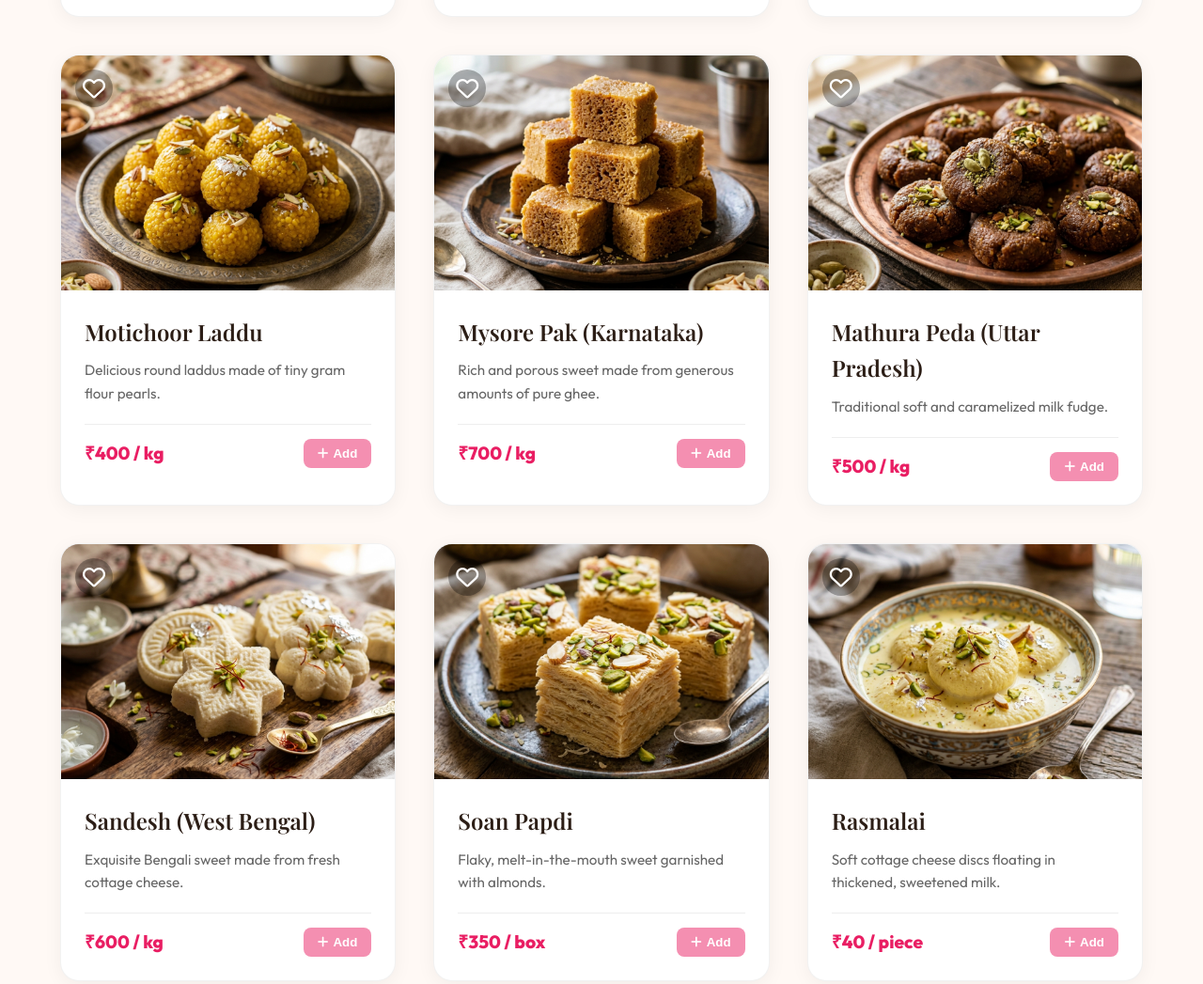
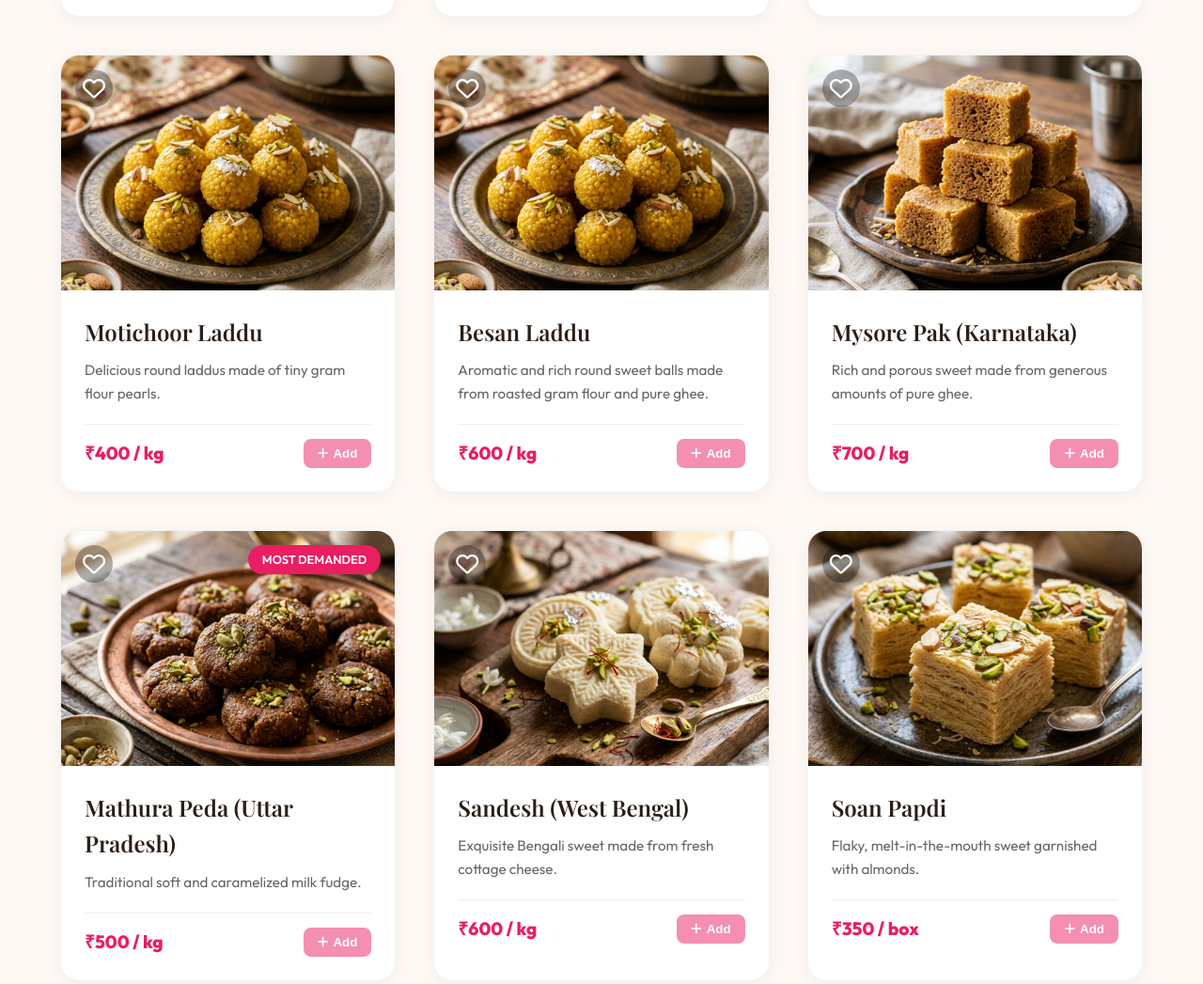
Before and after one commit to alokkumar0606216-maker/sweet-website-, a plain HTML site: page index.html in a window 1280 px wide. Shown: the part 2780-3827 px from the top of the page at 94% size. Drawn offline with nearby package versions, Linux system fonts and the light colour scheme; a web font is replaced by a local one.

Commit message:
new sweet add

```diff
--- a/index.html
+++ b/index.html
@@ -141,6 +141,7 @@
             <div class="sweet-card">
                 <div class="card-img-container"><i class="far fa-heart wishlist-icon"></i>
                     <img src="images/kaju_katli.png" alt="Kaju Katli">
+                    <span class="badge demand">Most Demanded</span>
                 </div>
                 <div class="card-content">
                     <h3>Kaju Katli</h3>
@@ -155,7 +156,7 @@
             <div class="sweet-card">
                 <div class="card-img-container"><i class="far fa-heart wishlist-icon"></i>
                     <img src="images/rasgulla.png" alt="Rasgulla">
-                    <span class="badge fresh">Fresh</span>
+                    <span class="badge demand">Most Demanded</span>
                 </div>
                 <div class="card-content">
                     <h3>Spongy Rasgulla</h3>
@@ -175,7 +176,7 @@
                 </div>
             </div>
             <div class="sweet-card">
-                <div class="card-img-container"><i class="far fa-heart wishlist-icon"></i><img src="images/mishti_doi.png" alt="Mishti Doi"></div>
+                <div class="card-img-container"><i class="far fa-heart wishlist-icon"></i><img src="images/mishti_doi.png" alt="Mishti Doi"><span class="badge demand">Most Demanded</span></div>
                 <div class="card-content">
                     <h3>Mishti Doi (West Bengal)</h3><p>Classic Bengali sweetened curd served in earthen pots.</p>
                     <div class="card-footer"><span class="price">₹150 / pot</span><button class="add-to-cart"><i class="fas fa-plus"></i> Add</button></div>
@@ -196,6 +197,13 @@
                 </div>
             </div>
             <div class="sweet-card">
+                <div class="card-img-container"><i class="far fa-heart wishlist-icon"></i><img src="images/laddu.png" alt="Besan Laddu"></div>
+                <div class="card-content">
+                    <h3>Besan Laddu</h3><p>Aromatic and rich round sweet balls made from roasted gram flour and pure ghee.</p>
+                    <div class="card-footer"><span class="price">₹600 / kg</span><button class="add-to-cart"><i class="fas fa-plus"></i> Add</button></div>
+                </div>
+            </div>
+            <div class="sweet-card">
                 <div class="card-img-container"><i class="far fa-heart wishlist-icon"></i><img src="images/mysore_pak.png" alt="Mysore Pak"></div>
                 <div class="card-content">
                     <h3>Mysore Pak (Karnataka)</h3><p>Rich and porous sweet made from generous amounts of pure ghee.</p>
@@ -203,7 +211,7 @@
                 </div>
             </div>
             <div class="sweet-card">
-                <div class="card-img-container"><i class="far fa-heart wishlist-icon"></i><img src="images/peda.png" alt="Peda"></div>
+                <div class="card-img-container"><i class="far fa-heart wishlist-icon"></i><img src="images/peda.png" alt="Peda"><span class="badge demand">Most Demanded</span></div>
                 <div class="card-content">
                     <h3>Mathura Peda (Uttar Pradesh)</h3><p>Traditional soft and caramelized milk fudge.</p>
                     <div class="card-footer"><span class="price">₹500 / kg</span><button class="add-to-cart"><i class="fas fa-plus"></i> Add</button></div>
@@ -224,7 +232,7 @@
                 </div>
             </div>
             <div class="sweet-card">
-                <div class="card-img-container"><i class="far fa-heart wishlist-icon"></i><img src="images/rasmalai.png" alt="Rasmalai"></div>
+                <div class="card-img-container"><i class="far fa-heart wishlist-icon"></i><img src="images/rasmalai.png" alt="Rasmalai"><span class="badge demand">Most Demanded</span></div>
                 <div class="card-content">
                     <h3>Rasmalai</h3><p>Soft cottage cheese discs floating in thickened, sweetened milk.</p>
                     <div class="card-footer"><span class="price">₹40 / piece</span><button class="add-to-cart"><i class="fas fa-plus"></i> Add</button></div>
@@ -238,7 +246,7 @@
                 </div>
             </div>
             <div class="sweet-card">
-                <div class="card-img-container"><i class="far fa-heart wishlist-icon"></i><img src="images/gujiya.png" alt="Gujiya"></div>
+                <div class="card-img-container"><i class="far fa-heart wishlist-icon"></i><img src="images/gujiya.png" alt="Gujiya"><span class="badge demand">Most Demanded</span></div>
                 <div class="card-content">
                     <h3>Gujiya</h3><p>Crispy deep-fried pastry stuffed with sweet khoya and dry fruits.</p>
                     <div class="card-footer"><span class="price">₹450 / kg</span><button class="add-to-cart"><i class="fas fa-plus"></i> Add</button></div>
@@ -252,7 +260,7 @@
                 </div>
             </div>
             <div class="sweet-card">
-                <div class="card-img-container"><i class="far fa-heart wishlist-icon"></i><img src="images/thekua_real.jpg" alt="Thekua"></div>
+                <div class="card-img-container"><i class="far fa-heart wishlist-icon"></i><img src="images/thekua_real.jpg" alt="Thekua"><span class="badge demand">Most Demanded</span></div>
                 <div class="card-content">
                     <h3>Thekua (Bihar)</h3><p>A highly famous and must-try traditional dish of Bihar! Rustic deep-fried cookies made with pure jaggery.</p>
                     <div class="card-footer"><span class="price">₹450 / kg</span><button class="add-to-cart"><i class="fas fa-plus"></i> Add</button></div>
--- a/style.css
+++ b/style.css
@@ -533,6 +533,10 @@ input:checked + .slider:before {
     background: #4caf50;
 }
 
+.badge.demand {
+    background: #e91e63; /* Same as primary-color, or you can use var(--primary-color) if supported in that context, wait style.css has var(--primary-color) */
+}
+
 .card-content {
     padding: 25px;
 }
```
